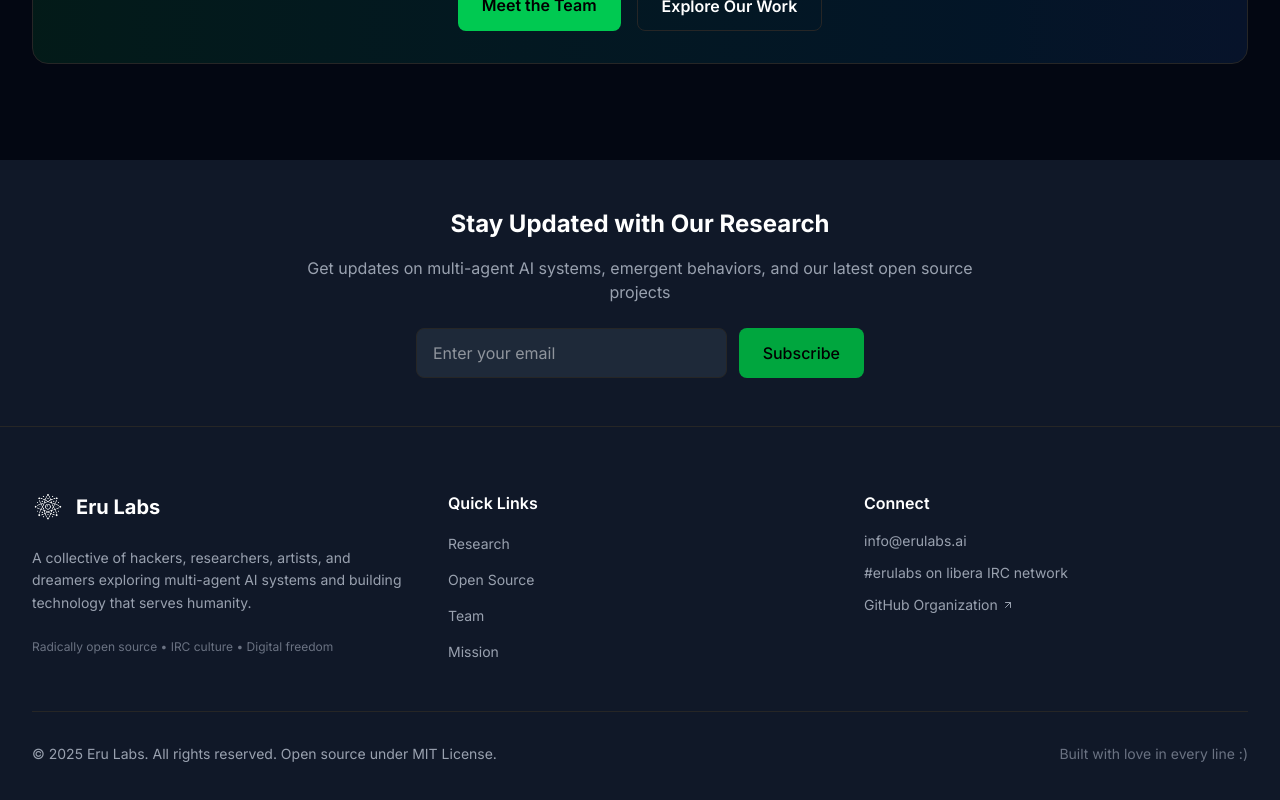
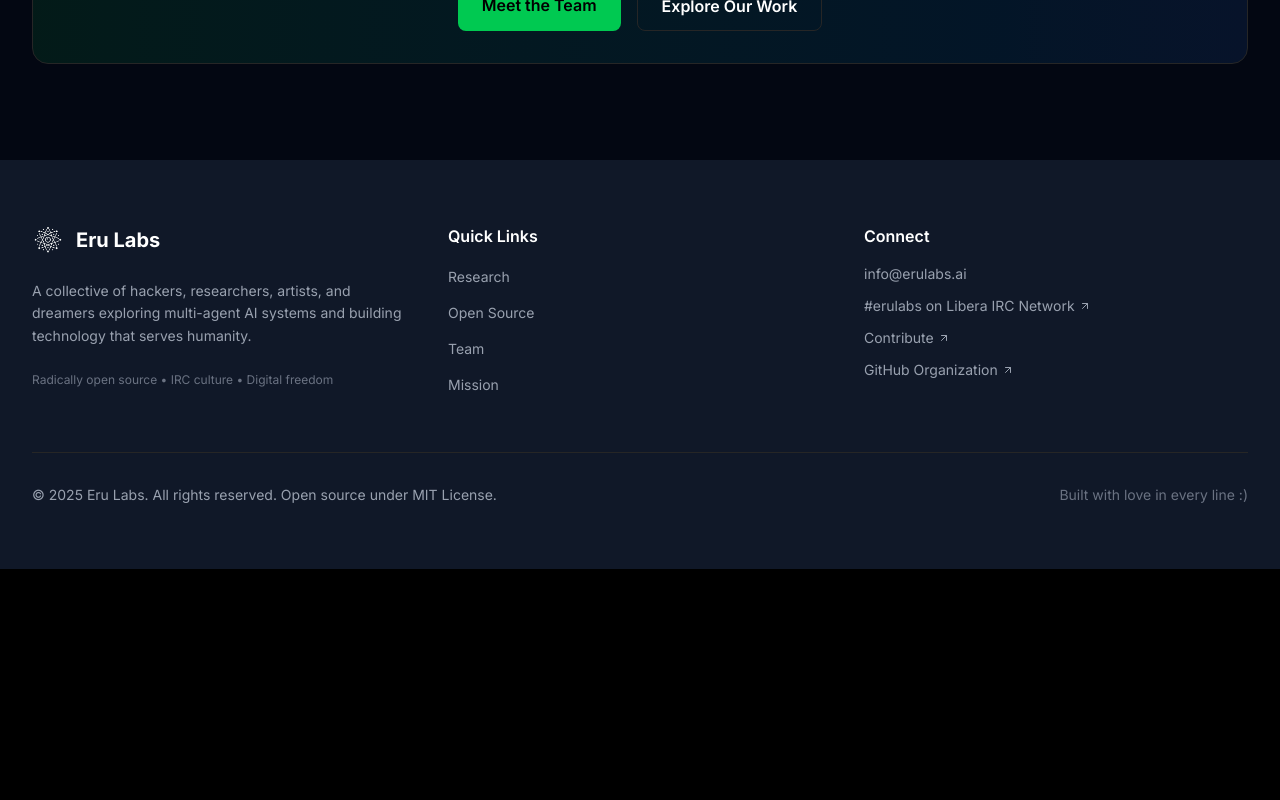
Before and after one commit to eru-labs/eru-labs-brand, a Next.js app in the folder brand/: page / in a window 1280 px wide. Shown: the part 6596-7396 px from the top of the page. After the commit the page ends 7165 px from the top, so only its background shows below. Built offline with nearby package versions, Linux system fonts and the light colour scheme; no server answers.

Commit message:
fix footer, add links for gh welcome page

```diff
--- a/brand/public/config.json
+++ b/brand/public/config.json
@@ -179,7 +179,7 @@
     "callToAction": {
       "text": "Interested in joining the collective?",
       "linkText": "We need you →",
-      "linkUrl": "#careers"
+      "linkUrl": "https://github.com/eru-labs/welcome"
     }
   },
   "mission": {
--- a/brand/src/components/layout/footer.tsx
+++ b/brand/src/components/layout/footer.tsx
@@ -18,7 +18,7 @@
 
   return (
     <footer className="bg-gray-900 text-gray-300">
-      {/* Newsletter Section */}
+      {/* Newsletter Section
       <div className="border-b border-gray-800">
         <div className="max-w-7xl mx-auto px-4 sm:px-6 lg:px-8 py-12">
           <div className="max-w-2xl mx-auto text-center">
@@ -43,7 +43,7 @@
             </div>
           </div>
         </div>
-      </div>
+      </div> */}
 
       {/* Main Footer Content */}
       <div className="max-w-7xl mx-auto px-4 sm:px-6 lg:px-8 py-16">
@@ -95,9 +95,24 @@
               >
                 info@erulabs.ai
               </a>
-              <div className="text-gray-400 text-sm">
-                #erulabs on libera IRC network
-              </div>
+              <a
+                href="https://libera.chat/"
+                target="_blank"
+                rel="noopener noreferrer"
+                className="text-gray-400 hover:text-green-400 transition-colors duration-200 text-sm block flex items-center"
+              >
+                #erulabs on Libera IRC Network
+                <ArrowUpRight className="w-3 h-3 ml-1" />
+              </a>
+              <a
+                href="https://github.com/eru-labs/welcome"
+                target="_blank"
+                rel="noopener noreferrer"
+                className="text-gray-400 hover:text-green-400 transition-colors duration-200 text-sm block flex items-center"
+              >
+                Contribute
+                <ArrowUpRight className="w-3 h-3 ml-1" />
+              </a>
               <a
                 href="https://github.com/eru-labs"
                 target="_blank"
```
